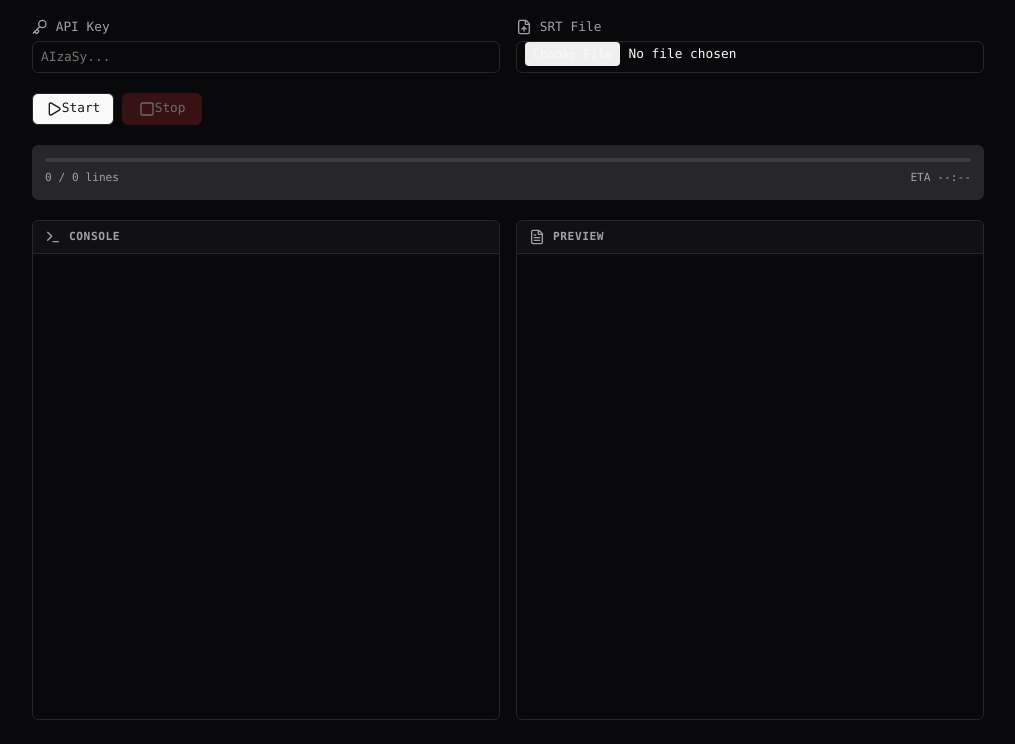
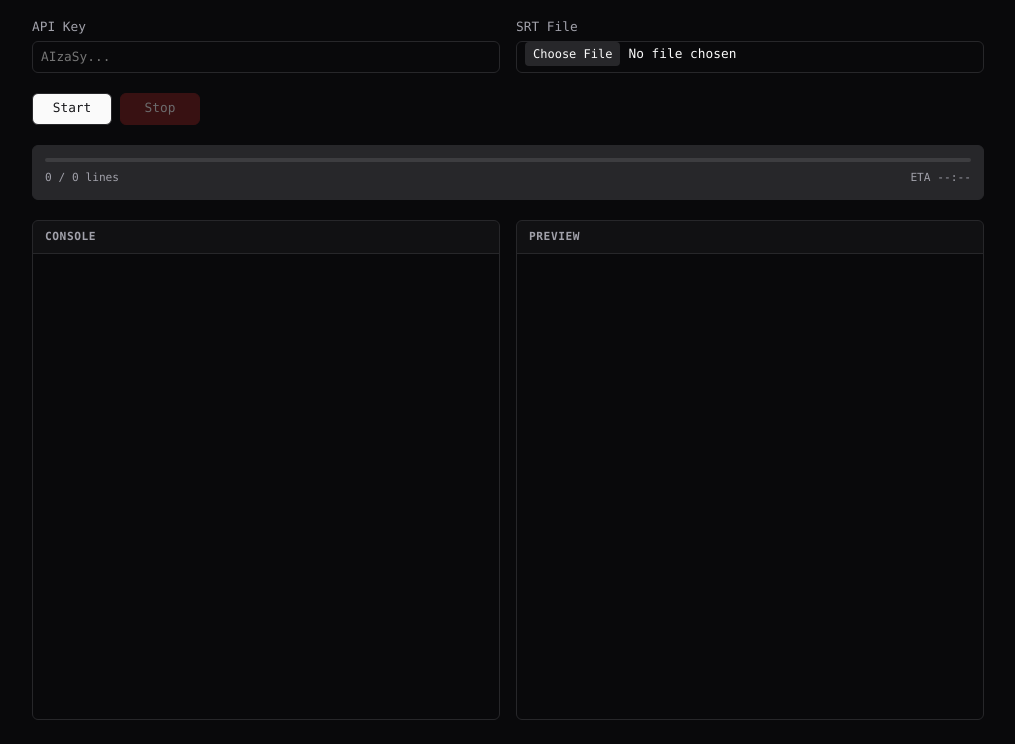
Before and after one commit to fn-cafeina/srt-translator, a website built with Parcel: page src/index.html in a window 1280 px wide. Shown: the part 56-800 px from the top of the page, without its empty margins (132-1147 px from the left). Built offline with nearby package versions, Linux system fonts and the light colour scheme.

Commit message:
feat: remove Lucide icons and dependencies for a text-only UI

```diff
--- a/src/css/modules.css
+++ b/src/css/modules.css
@@ -1,17 +1,6 @@
 .header h1 {
   font-size: 1.2rem;
   font-weight: 600;
-  display: flex;
-  align-items: center;
-  gap: 0.5rem;
-}
-
-.lucide-icon {
-  width: 14px;
-  height: 14px;
-  vertical-align: middle;
-  display: inline-block;
-  stroke-width: 2.5px;
 }
 
 .field {
--- a/src/index.html
+++ b/src/index.html
@@ -15,19 +15,19 @@
 
       <div class="grid">
         <div class="field">
-          <label for="apiKey"><i data-lucide="key" class="lucide-icon"></i> API Key</label>
+          <label for="apiKey">API Key</label>
           <input type="password" id="apiKey" placeholder="AIzaSy..." required />
         </div>
 
         <div class="field">
-          <label for="file"><i data-lucide="file-up" class="lucide-icon"></i> SRT File</label>
+          <label for="file">SRT File</label>
           <input type="file" id="file" accept=".srt" required />
         </div>
       </div>
 
       <div class="controls">
-        <button id="start" class="btn-primary"><i data-lucide="play" class="lucide-icon"></i> Start</button>
-        <button id="stop" class="btn-stop" disabled><i data-lucide="square" class="lucide-icon"></i> Stop</button>
+        <button id="start" class="btn-primary">Start</button>
+        <button id="stop" class="btn-stop" disabled>Stop</button>
       </div>
 
       <div class="status">
@@ -43,21 +43,17 @@
 
     <div class="workspace">
         <div class="panel">
-          <div class="panel-header"><i data-lucide="terminal" class="lucide-icon"></i> Console</div>
+          <div class="panel-header">Console</div>
           <div id="log" class="panel-content"></div>
         </div>
 
         <div class="panel">
-          <div class="panel-header"><i data-lucide="file-text" class="lucide-icon"></i> Preview</div>
+          <div class="panel-header">Preview</div>
           <textarea id="preview" readonly></textarea>
         </div>
       </div>
     </div>
 
-    <script src="https://unpkg.com/lucide@latest"></script>
-    <script>
-      lucide.createIcons();
-    </script>
     <script type="module" src="js/main.js"></script>
   </body>
 </html>
```
